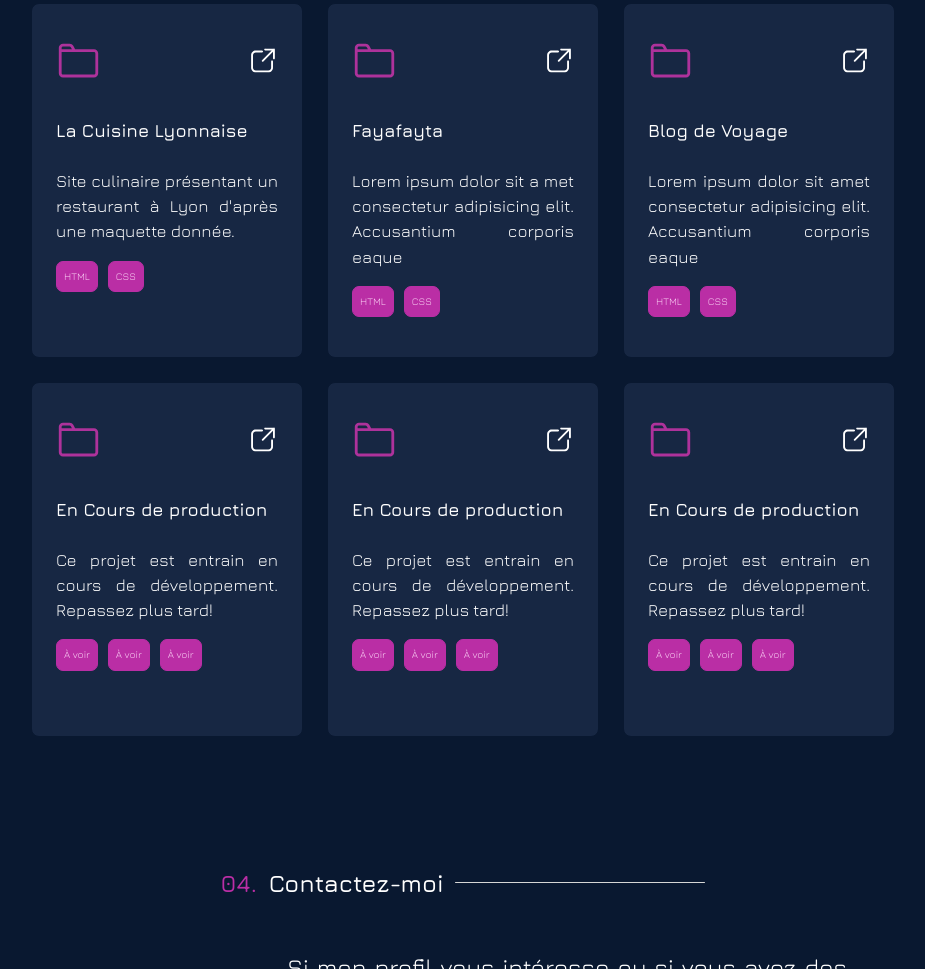
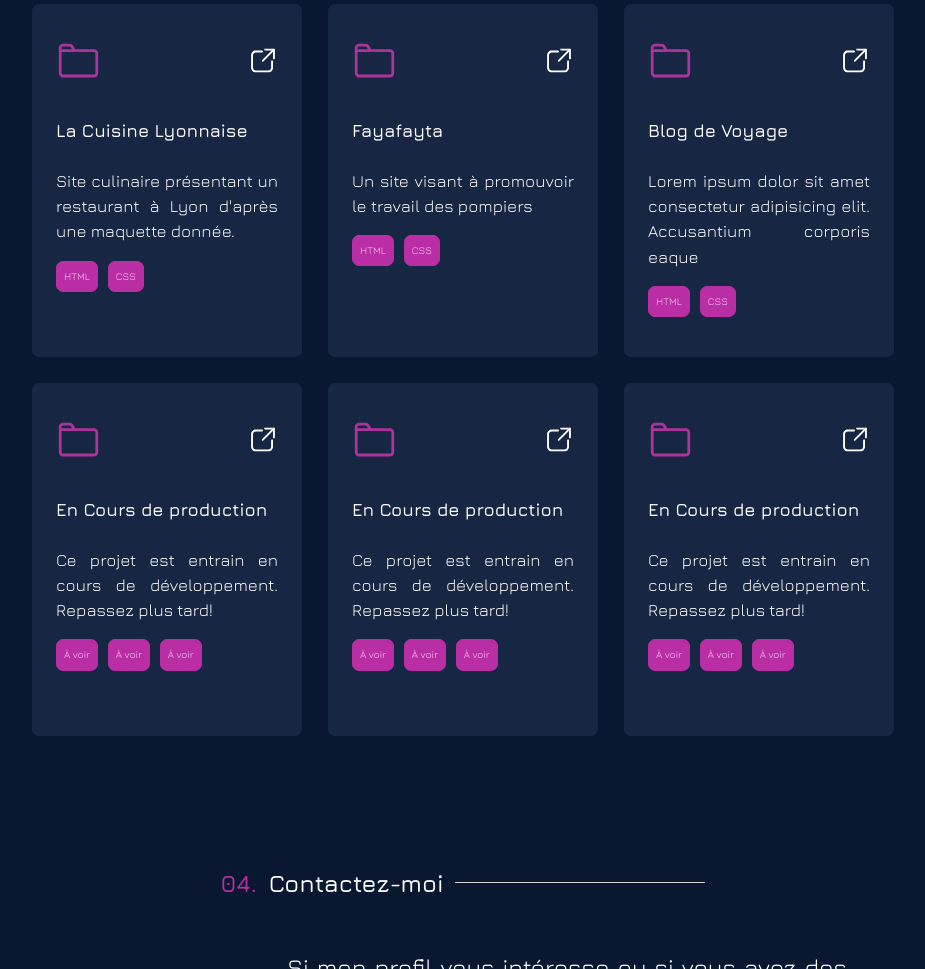
Before and after one commit to agathism/Mon-Portfolio, a website: page index.html in a window 1280 px wide. Shown: the part 2716-3685 px from the top of the page, without its empty margins (177-1102 px from the left). Drawn offline with nearby package versions, Linux system fonts and the light colour scheme; a web font is replaced by a local one.

```diff
--- a/index.html
+++ b/index.html
@@ -129,8 +129,7 @@
             <img src="/Images/icons8-lien-externe48.svg" alt="External Link" class="picSec" />
           </div>
             <h6 class="text-lg">Fayafayta</h6>
-            <p class="my-6">Lorem ipsum dolor sit a met consectetur adipisicing elit. Accusantium
-              corporis eaque</p>
+            <p class="my-6">Un site visant à promouvoir le travail des pompiers </p>
               <div class="flexIt flex gap-2.5 my-4">
                 <p>HTML</p>
                 <p>CSS</p>
```
